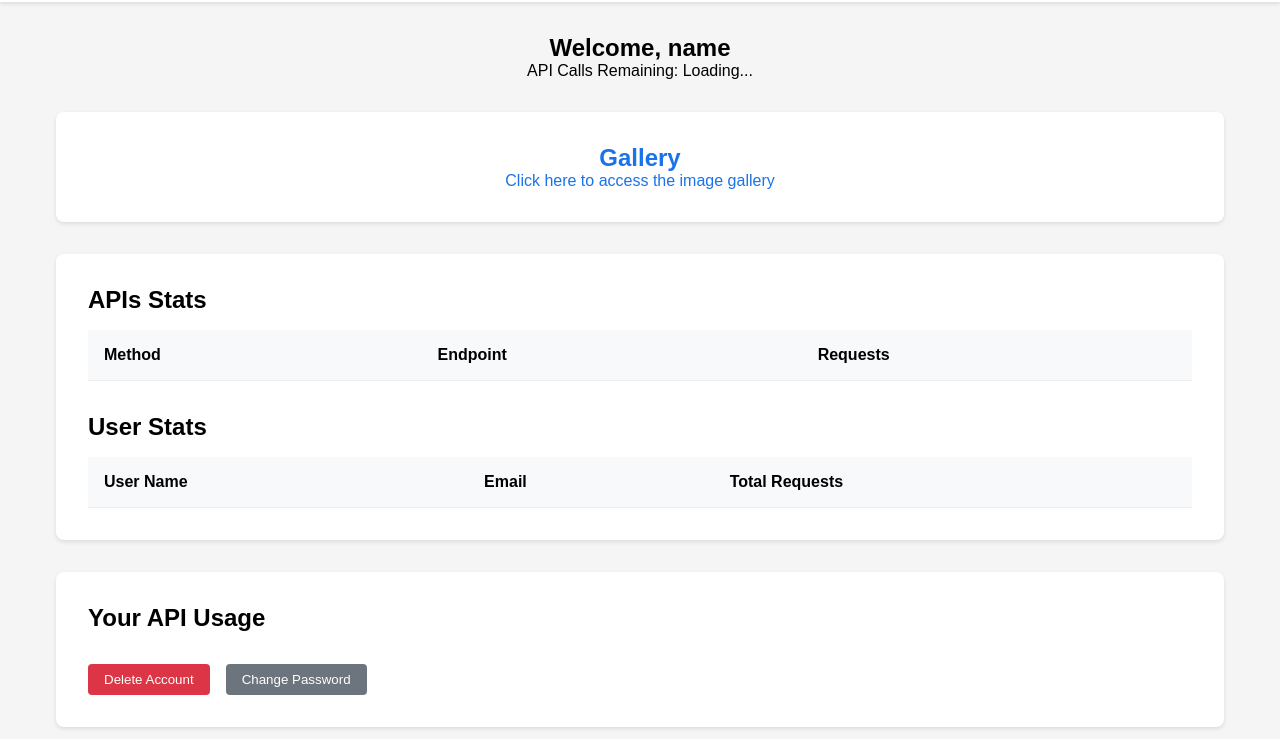
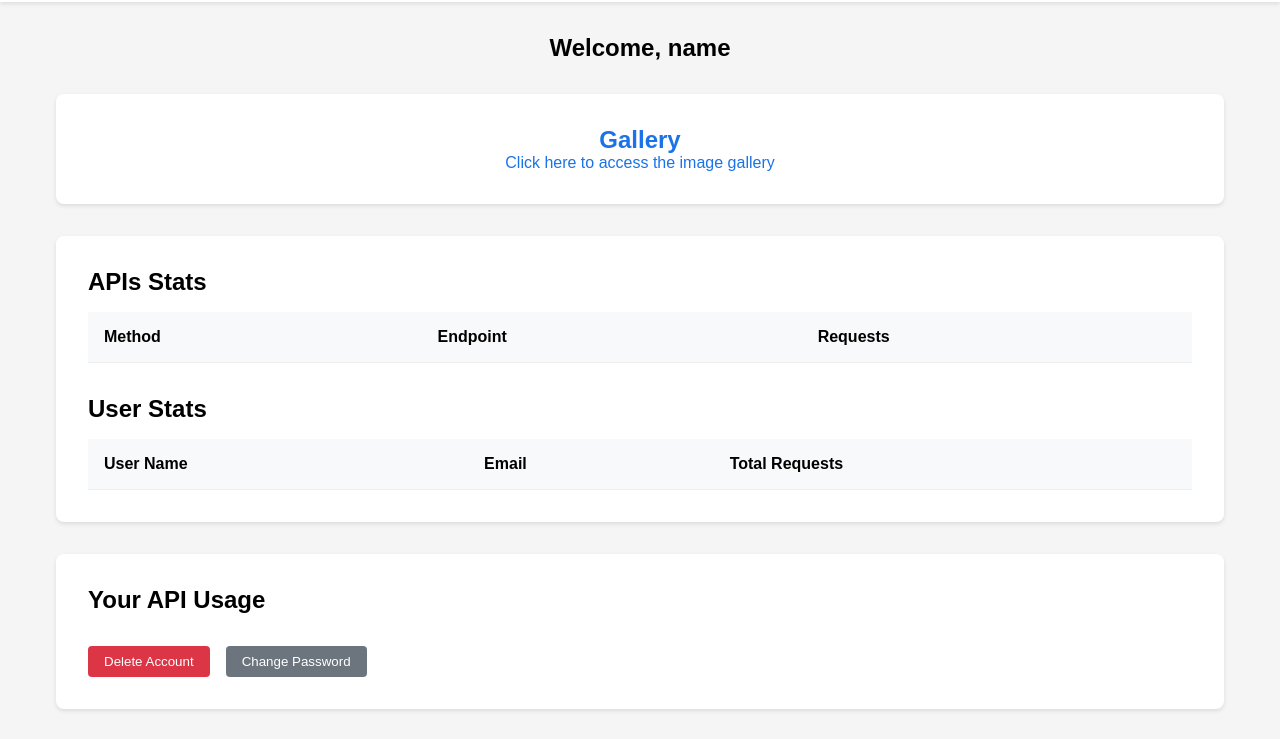
Before and after one commit to Luluberry66/ML-Frontend, a website: page index.html in a window 1280 px wide. Shown: the part 61-800 px from the top of the page. Drawn offline with Linux system fonts and the light colour scheme; no server answers; sample sign-in values are in the browser's storage.

Commit message:
fix message showing

```diff
--- a/index.html
+++ b/index.html
@@ -19,7 +19,6 @@
   <main class="main-content" role="main">
     <section class="welcome-section">
       <h1 id="welcomeMessage"></h1>
-      <p>API Calls Remaining: Loading...</p>
     </section>
 
     <section id="navigationSection" class="navigation-section">
```
